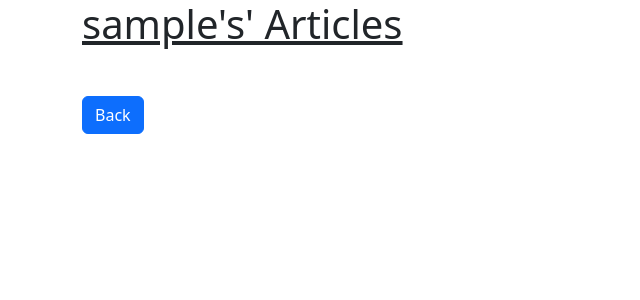
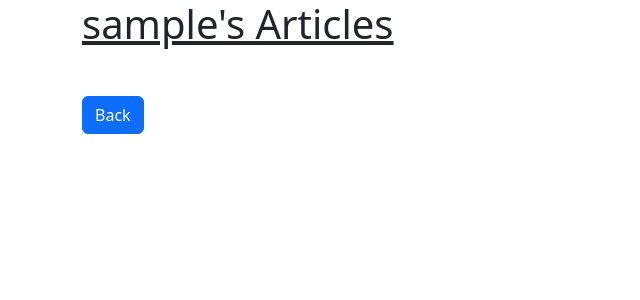
Before and after one commit to rounak161106/flask-article-app, a Flask app: a page that uses templates/article_by.html in a window 1280 px wide. Shown: the top 300 px of the page, without its empty margins (0-640 px from the left). Run offline with Flask 3, Linux system fonts and the light colour scheme; the visitor is signed in with stand-in values (Sample User, id 1); data that the repository does not hold is empty.

Commit message:
remove extra quotes

```diff
--- a/templates/article_by.html
+++ b/templates/article_by.html
@@ -16,7 +16,7 @@
     <body>
         <div class="container">
             <div class="" >
-                <h1 class="header-4" style="text-decoration: underline;"> {{author}}'s' Articles   </h1><br>
+                <h1 class="header-4" style="text-decoration: underline;"> {{author}}'s Articles   </h1><br>
             </div>
 
             <div class="row">
```
